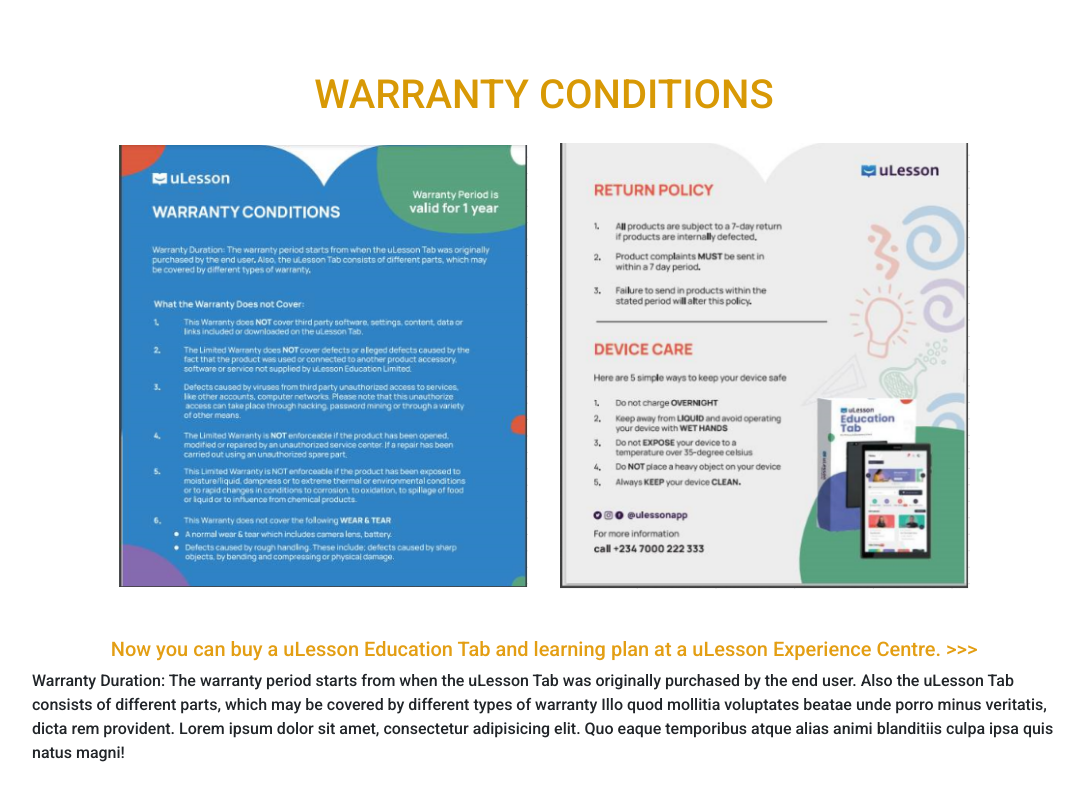
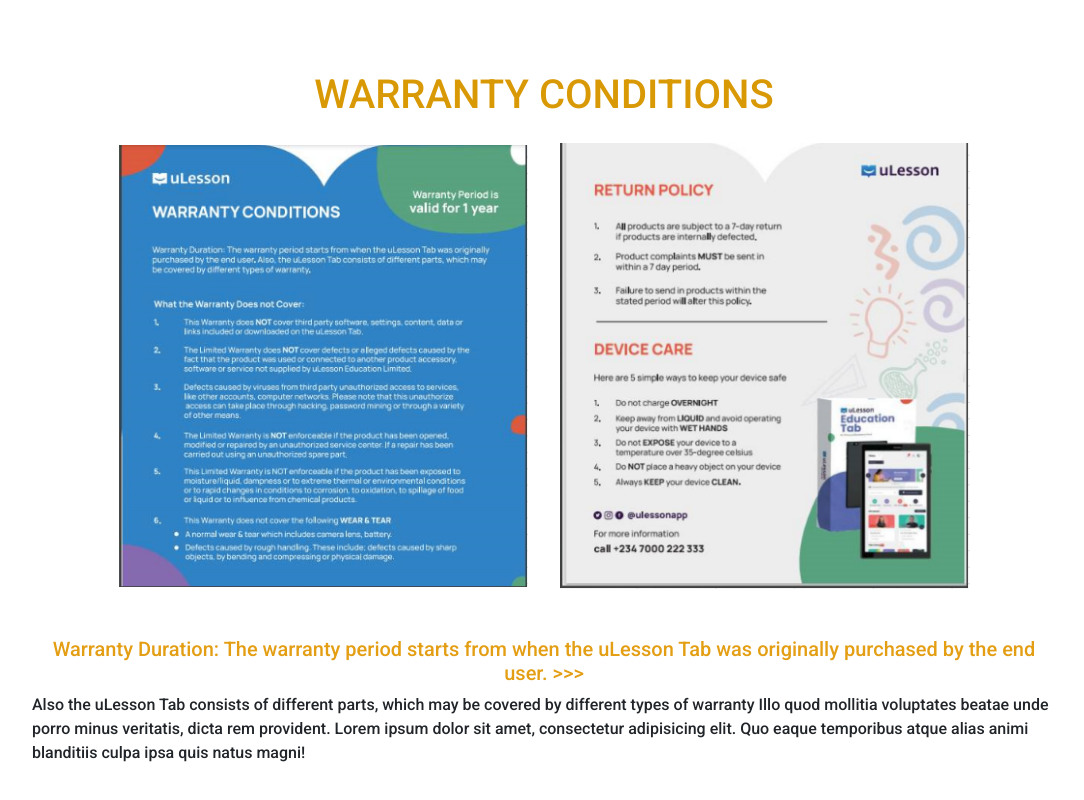
Before and after one commit to Rachelwebdev/u-lesson-website, a React (Create React App) app: page / in a window 1280 px wide. Shown: the part 744-1544 px from the top of the page, without its empty margins (96-1180 px from the left). Built offline with nearby package versions, Linux system fonts and the light colour scheme.

Commit message:
Edit component

```diff
--- a/src/components/Warranty.js
+++ b/src/components/Warranty.js
@@ -25,17 +25,15 @@ function Warranty() {
 
         <div className="description">
           <h5>
-            Now you can buy a uLesson Education Tab and learning plan at a
-            uLesson Experience Centre. {'>>>'}
+            Warranty Duration: The warranty period starts from when the uLesson
+            Tab was originally purchased by the end user. {'>>>'}
           </h5>
           <p className="ulesson-benefits">
-            Warranty Duration: The warranty period starts from when the uLesson
-            Tab was originally purchased by the end user. Also the uLesson Tab
-            consists of different parts, which may be covered by different types
-            of warranty Illo quod mollitia voluptates beatae unde porro minus
-            veritatis, dicta rem provident. Lorem ipsum dolor sit amet,
-            consectetur adipisicing elit. Quo eaque temporibus atque alias animi
-            blanditiis culpa ipsa quis natus magni!
+            Also the uLesson Tab consists of different parts, which may be
+            covered by different types of warranty Illo quod mollitia voluptates
+            beatae unde porro minus veritatis, dicta rem provident. Lorem ipsum
+            dolor sit amet, consectetur adipisicing elit. Quo eaque temporibus
+            atque alias animi blanditiis culpa ipsa quis natus magni!
           </p>
         </div>
       </div>
```
